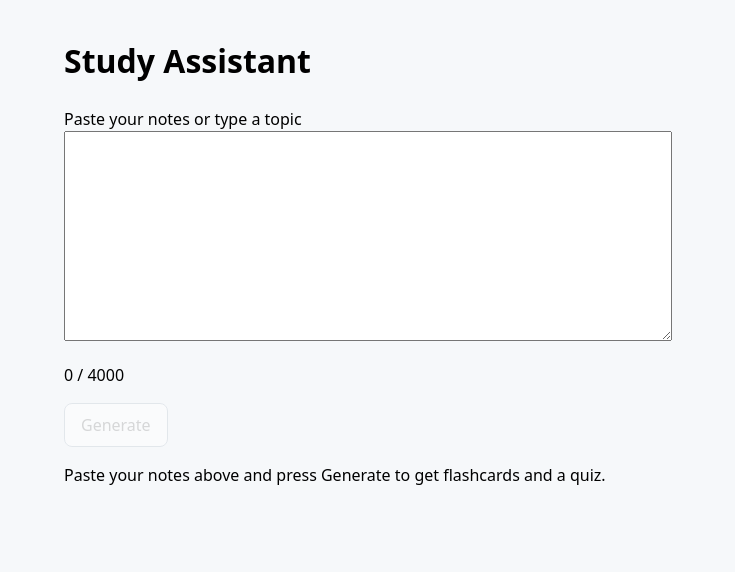
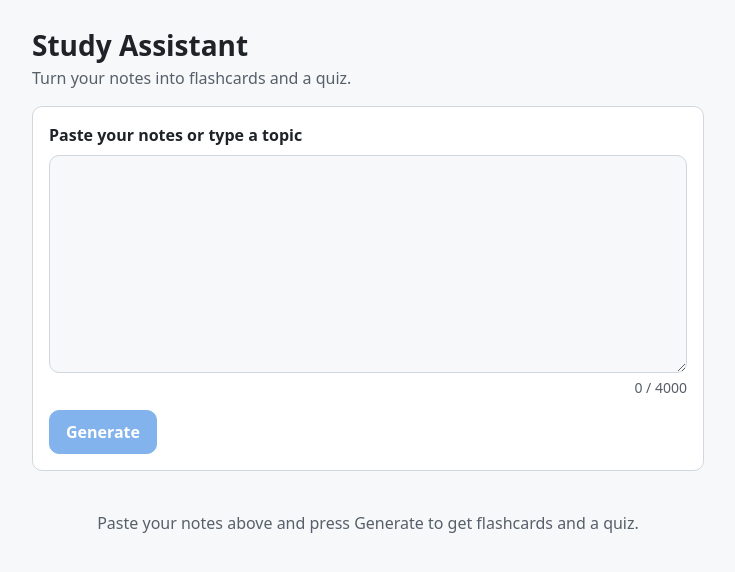
Before and after one commit to RishitheB0T/study-assistant, a React (Vite) app: page / in a window 1280 px wide. Shown: the top 572 px of the page, without its empty margins (272-1007 px from the left). Built offline with nearby package versions, Linux system fonts and the light colour scheme.

Commit message:
style: theme variables, dark mode, surfaces, primary buttons and state styles

```diff
--- a/src/App.jsx
+++ b/src/App.jsx
@@ -22,6 +22,7 @@ function App() {
   return (
     <main>
       <h1>Study Assistant</h1>
+      <p className="tagline">Turn your notes into flashcards and a quiz.</p>
       {isDebug ? <DebugPanel mode={chaos} onChange={setChaos} /> : null}
       <TopicForm onGenerate={generate} isBusy={status === 'loading'} />
       <StatusView
@@ -32,11 +33,11 @@ function App() {
         onRetry={retry}
       />
       {studySet === null && status === 'idle' ? (
-        <p>Paste your notes above and press Generate to get flashcards and a quiz.</p>
+        <p className="empty">Paste your notes above and press Generate to get flashcards and a quiz.</p>
       ) : null}
       {studySet !== null ? (
         // A new key for every new set: React rebuilds the cards and the quiz from scratch.
-        <section key={receivedCount}>
+        <section key={receivedCount} className="study-set">
           <h2>{studySet.title}</h2>
           {flashcards.map((card) => (
             <Flashcard key={card.id} card={card} />
--- a/src/components/Flashcard.jsx
+++ b/src/components/Flashcard.jsx
@@ -9,7 +9,8 @@ function Flashcard({ card }) {
   }
 
   return (
-    <button type="button" className="flashcard" onClick={handleClick}>
+    <button type="button" className={isFlipped ? 'flashcard flipped' : 'flashcard'} onClick={handleClick}>
+      <span className="side">{isFlipped ? 'Answer' : 'Question'}</span>
       {isFlipped ? card.back : card.front}
     </button>
   )
--- a/src/components/Quiz.jsx
+++ b/src/components/Quiz.jsx
@@ -48,8 +48,8 @@ function Quiz({ questions }) {
   }
 
   return (
-    <section>
-      <p>Question {quiz.position} of {quiz.total}</p>
+    <section className="surface">
+      <p className="progress">Question {quiz.position} of {quiz.total}</p>
       <h3>{question.question}</h3>
       <div className="options">
         {question.options.map((option, i) => (
@@ -59,7 +59,7 @@ function Quiz({ questions }) {
         ))}
       </div>
       {isAnswered ? (
-        <div>
+        <div className="feedback">
           <p>{isCorrect ? 'Correct!' : 'Not quite. The answer is: ' + rightOption}</p>
           <p>{question.explanation}</p>
           <button type="button" ref={nextButton} onClick={quiz.next}>Next</button>
--- a/src/components/Results.jsx
+++ b/src/components/Results.jsx
@@ -5,13 +5,13 @@ function Results({ score, total, onRetest }) {
     onRetest()
   }
   return (
-    <section>
+    <section className="surface">
       <h3>Round complete</h3>
-      <p>You scored {score} / {total}.</p>
+      <p className="score">You scored {score} / {total}.</p>
       {wrongCount > 0 ? (
         <p>
           You missed {wrongCount} question{wrongCount > 1 ? 's' : ''}.{' '}
-          <button type="button" onClick={handleRetest}>Retest the misses</button>
+          <button type="button" className="primary" onClick={handleRetest}>Retest the misses</button>
         </p>
       ) : (
         <p>Perfect score! 🎉</p>
--- a/src/components/TopicForm.jsx
+++ b/src/components/TopicForm.jsx
@@ -15,7 +15,7 @@ function TopicForm({ onGenerate, isBusy }) {
   }
 
   return (
-    <form onSubmit={handleSubmit}>
+    <form className="surface" onSubmit={handleSubmit}>
       <label htmlFor="notes">Paste your notes or type a topic</label>
       <textarea
         id="notes"
@@ -23,11 +23,11 @@ function TopicForm({ onGenerate, isBusy }) {
         value={text}
         onChange={(event) => setText(event.target.value)}
       />
-      <p>
+      <p className={isTooLong ? 'counter over' : 'counter'}>
         {text.length} / {MAX_LENGTH}
         {isTooLong ? ' (too long, please shorten it)' : ''}
       </p>
-      <button type="submit" disabled={isEmpty || isTooLong || isBusy}>
+      <button type="submit" className="primary" disabled={isEmpty || isTooLong || isBusy}>
         Generate
       </button>
     </form>
--- a/src/index.css
+++ b/src/index.css
@@ -1,5 +1,45 @@
-/* Styles for the whole app. Mobile first: everything works on a narrow
-   phone screen, and wider screens just get the same column with more space. */
+/* Styles for the whole app. Mobile first: the base rules fit a narrow phone,
+   and the one min-width rule below adds a second column on wider screens. */
+
+/* 1. Theme: every colour, the corner radius and the spacing live here. */
+:root {
+  color-scheme: light dark;
+  --bg: #f6f8fa;
+  --surface: #ffffff;
+  --text: #1f2328;
+  --muted: #57606a;
+  --border: #d0d7de;
+  --accent: #0969da;
+  --accent-text: #ffffff;
+  --tint: #ddf4ff;
+  --good: #1a7f37;
+  --good-bg: #dafbe1;
+  --bad: #cf222e;
+  --bad-bg: #ffebe9;
+  --warn: #bf8700;
+  --radius: 0.625rem;
+  --space: 1rem;
+}
+
+/* Dark mode only swaps the variables; no other rule changes. */
+@media (prefers-color-scheme: dark) {
+  :root {
+    --bg: #0d1117;
+    --surface: #161b22;
+    --text: #e6edf3;
+    --muted: #9198a1;
+    --border: #3d444d;
+    --accent: #1f6feb;
+    --tint: #10243e;
+    --good: #3fb950;
+    --good-bg: #12261e;
+    --bad: #f85149;
+    --bad-bg: #2d1316;
+    --warn: #d29922;
+  }
+}
+
+/* 2. Page: one centred column. */
 * {
   box-sizing: border-box;
 }
@@ -8,98 +48,177 @@ body {
   margin: 0;
   font-family: system-ui, sans-serif;
   line-height: 1.5;
-  background: #f6f8fa;
+  color: var(--text);
+  background: var(--bg);
 }
 
 main {
-  max-width: 40rem;
+  max-width: 44rem;
   margin: 0 auto;
-  padding: 1rem;
+  padding: var(--space) var(--space) 3rem;
   /* A very long word (or URL) wraps instead of pushing the page sideways on a phone. */
   overflow-wrap: anywhere;
 }
 
-textarea {
-  width: 100%;
-  font: inherit;
-  padding: 0.5rem;
+h1 { margin: 0.5rem 0 0; font-size: 1.75rem; }
+h2 { margin: 0; font-size: 1.25rem; }
+h3 { margin: 0 0 var(--space); font-size: 1.125rem; }
+.tagline { margin: 0; color: var(--muted); }
+
+/* Each area sits on its own surface. */
+.surface, .loading, .error, .flashcard {
+  margin-top: var(--space);
+  padding: var(--space);
+  background: var(--surface);
+  border: 1px solid var(--border);
+  border-radius: var(--radius);
 }
 
+/* 3. Buttons: quiet by default, one filled "primary" style for the main action. */
 button {
-  font: inherit;
   /* 44px: the recommended smallest touch target for a finger. */
   min-height: 44px;
   padding: 0.5rem 1rem;
-  background: white;
-  border: 1px solid #d0d7de;
-  border-radius: 0.5rem;
+  font: inherit;
+  color: var(--text);
+  background: var(--surface);
+  border: 1px solid var(--border);
+  border-radius: var(--radius);
   cursor: pointer;
 }
 
-form button:disabled {
-  opacity: 0.5;
-  cursor: not-allowed;
+button:hover:not(:disabled) { border-color: var(--muted); }
+
+.primary {
+  font-weight: 600;
+  color: var(--accent-text);
+  background: var(--accent);
+  border-color: var(--accent);
 }
 
-/* Each flashcard is a full-width card. */
-.flashcard {
+.primary:disabled { opacity: 0.5; cursor: not-allowed; }
+
+/* Keyboard users always see where they are. */
+:focus-visible { outline: 3px solid var(--accent); outline-offset: 2px; }
+
+/* 4. Form */
+form label { display: block; margin-bottom: 0.5rem; font-weight: 600; }
+
+textarea {
   display: block;
   width: 100%;
-  min-height: 5rem;
-  margin-bottom: 0.75rem;
-  text-align: left;
+  padding: 0.75rem;
+  font: inherit;
+  color: var(--text);
+  background: var(--bg);
+  border: 1px solid var(--border);
+  border-radius: var(--radius);
+  resize: vertical;
 }
 
-/* Quiz options stacked one per line, easy to tap on a phone. */
-.options {
-  display: grid;
-  gap: 0.5rem;
-  margin-bottom: 1rem;
+textarea:focus { border-color: var(--accent); }
+
+.counter { margin: 0.25rem 0 0.75rem; font-size: 0.875rem; color: var(--muted); text-align: right; }
+.counter.over { font-weight: 600; color: var(--bad); }
+
+/* 5. Study set: one column on phones, two columns of cards from 640px. */
+.study-set { display: grid; gap: var(--space); margin-top: calc(var(--space) * 2); }
+.study-set > * { margin-top: 0; }
+
+@media (min-width: 640px) {
+  .study-set { grid-template-columns: 1fr 1fr; }
+  .study-set > :not(.flashcard) { grid-column: 1 / -1; }
 }
 
-.options button {
+/* Flex with a column keeps the label and the text at the top (a button centres them by default). */
+.flashcard {
+  display: flex;
+  flex-direction: column;
+  width: 100%;
+  min-height: 7.5rem;
   text-align: left;
+  animation: fade-a 0.25s ease;
 }
 
-/* Keep locked options readable; browsers grey out disabled buttons. */
-.options button:disabled {
-  color: inherit;
-  cursor: default;
+/* The answer side is tinted. A different animation name restarts the fade on every flip. */
+.flashcard.flipped { background: var(--tint); border-color: var(--accent); animation-name: fade-b; }
+
+.side {
+  display: block;
+  margin-bottom: 0.5rem;
+  font-size: 0.75rem;
+  font-weight: 600;
+  letter-spacing: 0.05em;
+  text-transform: uppercase;
+  color: var(--muted);
 }
 
+@keyframes fade-a { from { opacity: 0.3; } }
+@keyframes fade-b { from { opacity: 0.3; } }
+
+/* 6. Quiz and results */
+.progress, .hint, .note { font-size: 0.875rem; color: var(--muted); }
+.progress { margin: 0 0 0.25rem; }
+.hint { margin: 0; }
+
+.options { display: grid; gap: 0.5rem; margin-bottom: var(--space); }
+.options button { text-align: left; }
+.options button:disabled { cursor: default; }
+
 /* Added by the quiz after an answer: the right option, and a wrong pick. */
-.correct {
-  background: #dafbe1;
-  border-color: #1a7f37;
-}
+.correct { background: var(--good-bg); border-color: var(--good); }
+.wrong { background: var(--bad-bg); border-color: var(--bad); }
+.correct::before { content: '✓  '; font-weight: 700; color: var(--good); }
+.wrong::before { content: '✗  '; font-weight: 700; color: var(--bad); }
 
-.wrong {
-  background: #ffebe9;
-  border-color: #cf222e;
-}
+.feedback { padding: 0.75rem var(--space); background: var(--bg); border-radius: var(--radius); }
+.feedback p { margin: 0 0 0.5rem; }
 
-.hint {
-  color: #57606a;
-  font-size: 0.875rem;
-}
+.score { margin: 0; font-size: 2rem; font-weight: 700; }
 
 /* Touch screens have no number keys to press, so the keyboard tip is hidden there. */
 @media (hover: none) {
-  .hint {
-    display: none;
-  }
+  .hint { display: none; }
 }
 
-/* Debug panel (only with ?debug=1): dashed so it never looks like part of the app. */
-.debug-panel {
-  margin-bottom: 1rem;
-  padding: 0.5rem 1rem 1rem;
-  border: 2px dashed #bf8700;
-  border-radius: 0.5rem;
+/* 7. States: loading, error, skipped items, nothing yet. */
+.loading p, .error p { margin: 0 0 0.75rem; }
+
+.bars span {
+  display: block;
+  height: 0.75rem;
+  margin-bottom: 0.5rem;
+  border-radius: 1rem;
+  background: linear-gradient(90deg, var(--border) 25%, var(--bg) 50%, var(--border) 75%);
+  background-size: 200% 100%;
+  animation: shimmer 1.4s linear infinite;
 }
 
-.debug-panel label {
-  display: inline-block;
-  margin: 0 1rem 0.25rem 0;
-  white-space: nowrap;
+.bars span:nth-child(2) { width: 85%; }
+.bars span:nth-child(3) { width: 60%; margin-bottom: 0.75rem; }
+
+@keyframes shimmer {
+  from { background-position: 200% 0; }
+  to { background-position: -200% 0; }
 }
+
+.error { border-left: 4px solid var(--bad); }
+.note { margin: var(--space) 0 0; }
+.empty { margin: 2.5rem 0 0; text-align: center; color: var(--muted); }
+
+/* People who ask for less motion get no fade and no shimmer. */
+@media (prefers-reduced-motion: reduce) {
+  .flashcard, .bars span { animation: none; }
+}
+
+/* 8. Debug panel (only with ?debug=1): dashed so it never looks like part of the app. */
+.debug-panel {
+  margin-top: var(--space);
+  padding: 0.5rem var(--space) var(--space);
+  border: 2px dashed var(--warn);
+  border-radius: var(--radius);
+}
+
+.debug-panel h2 { margin: 0.5rem 0; }
+.debug-panel p { margin: 0 0 0.5rem; }
+.debug-panel label { display: inline-block; margin: 0 1rem 0.25rem 0; white-space: nowrap; }
```
Also changed, not shown: src/components/StatusView.jsx (+9 -4 lines).
